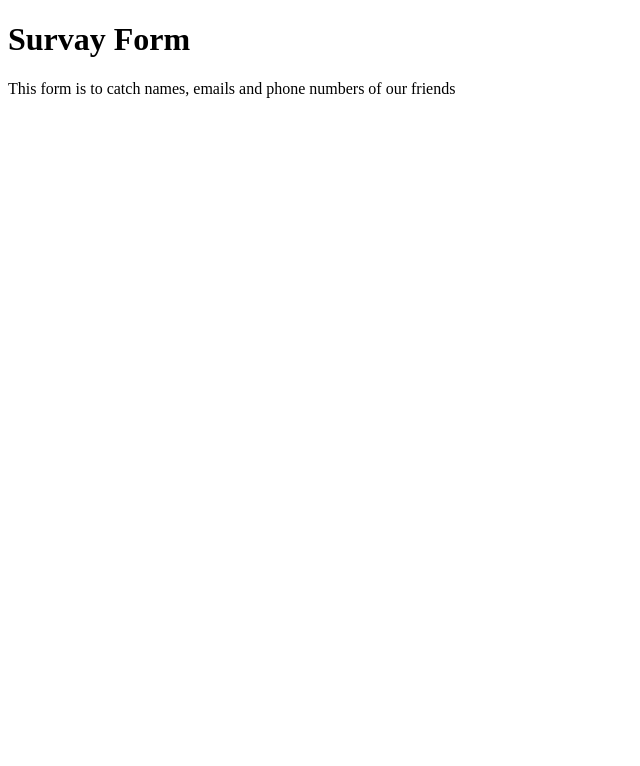
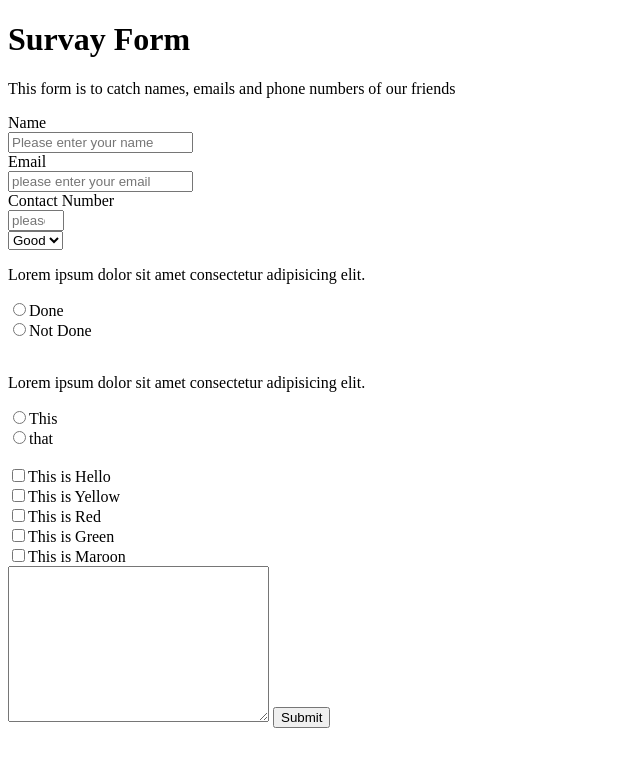
Before and after one commit to DhuruvSingh/Microverse-Trail-Dhuruv---Dario, a plain HTML site: page index.html in a window 1280 px wide. Shown: the whole page, without its empty margins (0-640 px from the left). Drawn offline with Linux system fonts and the light colour scheme.

Commit message:
added user story 5 to 16

```diff
--- a/index.html
+++ b/index.html
@@ -14,6 +14,48 @@
     </h1>
     <p id="description">This form is to catch names, emails and phone numbers of our friends</p>
 
+    <form action="GET" id="survey-form" >
+      <label for="text" id="name-label">Name</label><br>
+      <input type="text" id="name" placeholder="Please enter your name" required><br>
+      <label for="email" id="email-label">Email</label><br>
+      <input type="email"  id="email" placeholder="please enter your email" required><br>
+      <label for="number" id="number-label">Contact Number</label><br>
+      <input type="number" min="1" max="10" id="number" placeholder="please enter your contact number" required><br>
+      <select name="dropdown" id="dropdown">
+        <option value="1">Good</option>
+        <option value="1">Bad</option>
+      </select><br>
+
+      <div class="btn-group">
+        <p>Lorem ipsum dolor sit amet consectetur adipisicing elit.</p>
+        <label><input type="radio" value="done" class="btn-group" name="done" >Done</label>
+        <br>
+        <label><input type="radio" value="not-done" class="btn-group" name="not-done" >Not Done</label>
+        <br>
+      </div><br>
+
+      <div class="btn-group">
+        <p>Lorem ipsum dolor sit amet consectetur adipisicing elit.</p>
+        <label><input type="radio" value="This" class="btn-group" name="This" >This</label>
+        <br>
+        <label><input type="radio" value="that" class="btn-group" name="that" >that</label>
+        <br>
+      </div><br>
+
+      <label for="1"><input type="checkbox" value="1">This is Hello</label><br>
+      <label for="2"><input type="checkbox" value="2">This is Yellow</label><br>
+      <label for="3"><input type="checkbox" value="3">This is Red</label><br>
+      <label for="4"><input type="checkbox" value="4">This is Green</label><br>
+      <label for="5"><input type="checkbox" value="5">This is Maroon</label><br>
+
+      <textarea name="aditional comment" id="" cols="30" rows="10"></textarea>
+
+      <button id="submit" >Submit</button>
+
+
+
+    </form>
+
 
     <script  src="js/index.js"></script>
   </body>
```
